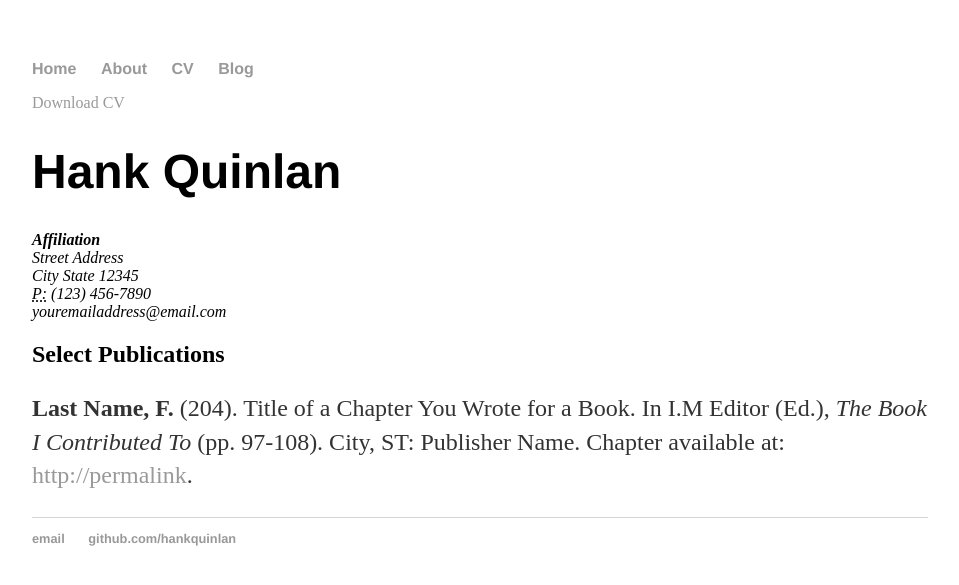
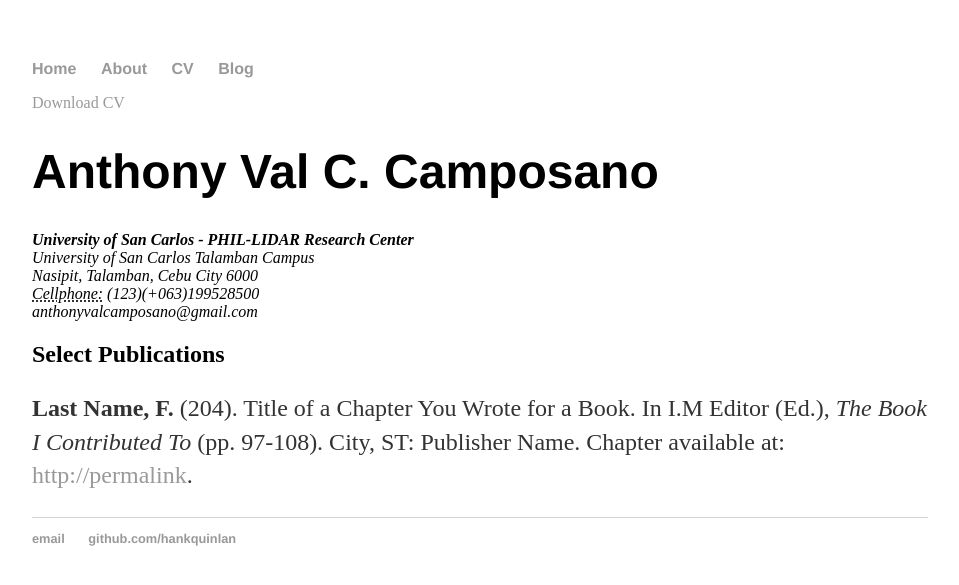
Before and after one commit to sinbad989/sinbad989.github.io, a Jekyll site: the page built from cv/index.html, in a window 1280 px wide. Shown: the top 585 px of the page, without its empty margins (160-1119 px from the left). Built offline with Jekyll 4.4.1, drawn with Linux system fonts in a browser that asks for light colours.

Commit message:
Update index.html

```diff
--- a/cv/index.html
+++ b/cv/index.html
@@ -5,13 +5,13 @@ title: CV of Anthony Val Camposano
 
 <div class="cv">
 		<a href="#" class="download" title="Download CV as PDF">Download CV</a>
-					<h1>Hank Quinlan</h1>
+					<h1>Anthony Val C. Camposano</h1>
 					<address>
-					<strong>Affiliation</strong><br>
-					Street Address<br>
-					City State 12345<br>
-					<abbr title="phone">P:</abbr> (123) 456-7890<br>
-					<span class="obfuscate">youremailaddress@email.com</span>
+					<strong>University of San Carlos - PHIL-LIDAR Research Center</strong><br>
+					University of San Carlos Talamban Campus<br>
+					Nasipit, Talamban, Cebu City 6000<br>
+					<abbr title="phone">Cellphone:</abbr> (123)(+063)199528500<br>
+					<span class="obfuscate">anthonyvalcamposano@gmail.com</span>
 					</address>
 
 					<h2>Select Publications</h2>
```
